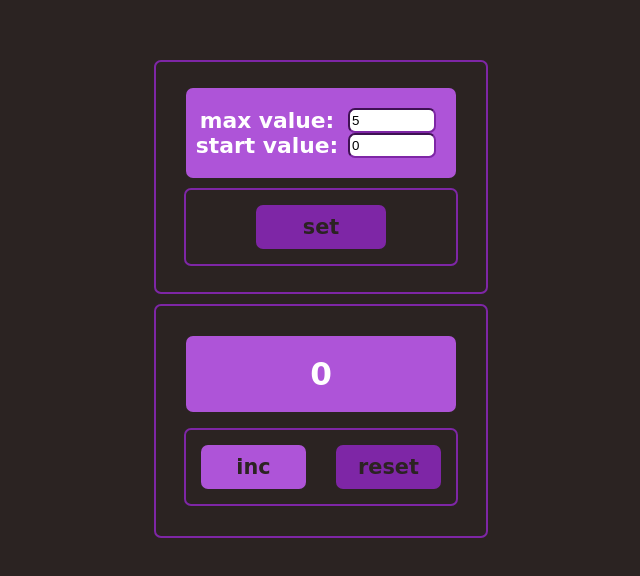
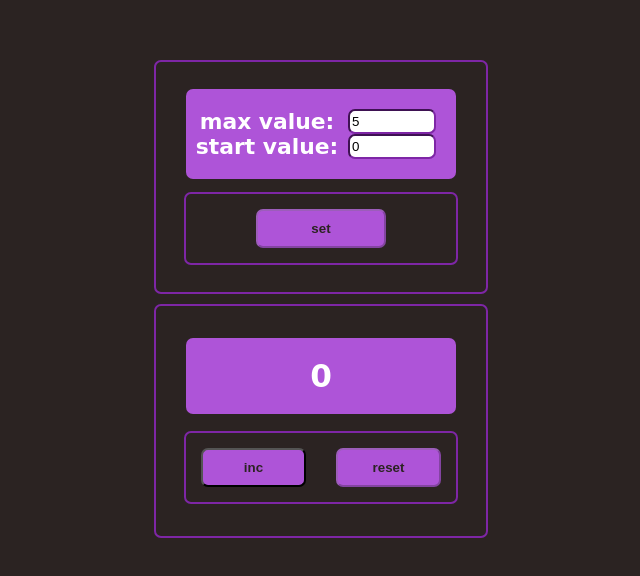
Before and after one commit to anksuunamun/counter-monday-ts, a React (Create React App) app: page / in a window 1280 px wide. Shown: the part 190-766 px from the top of the page, without its empty margins (286-926 px from the left). Built offline with nearby package versions, Linux system fonts and the light colour scheme.

Commit message:
refactor: remove unused parameters and add button instead div

```diff
--- a/src/Button/Button.tsx
+++ b/src/Button/Button.tsx
@@ -3,18 +3,17 @@ import styles from './Button.module.css';
 
 type ButtonPropsType = {
     title: string
-    counterValue: number
-    setCounterValue: (value: number) => void
     disabled: boolean
     onClickHandler: () => void
 }
 
 function Button(props: ButtonPropsType) {
     return (
-        <div onClick={props.onClickHandler}
-             className={`${styles.button} ${props.disabled ? styles.buttonDisabled : ''}`}>
+        <button onClick={props.onClickHandler}
+                disabled={props.disabled}
+                className={styles.button}>
             {props.title}
-        </div>
+        </button>
     )
 }
 
--- a/src/CounterSettings/CounterWithSettings.tsx
+++ b/src/CounterSettings/CounterWithSettings.tsx
@@ -1,5 +1,5 @@
 import React, {useEffect, useState} from 'react';
-import styles from './CounterSettings.module.css';
+import styles from './CounterWithSettings.module.css';
 import Display from '../Display/Display';
 import Button from '../Button/Button';
 
@@ -61,7 +61,6 @@ function CounterWithSettings(props: CounterWithSettingsPropsType) {
         }
         setStartValue(startValue)
     }
-    //Moved from Counter.tsx
     const onIncClickHandler = () => {
         if (props.counterValue < props.maxValue) {
             props.setCounterValue(props.counterValue + 1)
@@ -91,18 +90,13 @@ function CounterWithSettings(props: CounterWithSettingsPropsType) {
             <div className={styles.buttonWrapper}>
                 {props.isSetModeDisplay
                     ? <Button title={'set'}
-                              counterValue={props.counterValue}
-                              setCounterValue={props.setCounterValue}
                               disabled={!props.isSetMode || props.error}
                               onClickHandler={onSetClickHandler}/>
-                    : <><Button title={'inc'}
-                                counterValue={props.counterValue}
-                                setCounterValue={props.setCounterValue}
+                    : <>
+                        <Button title={'inc'}
                                 disabled={props.counterValue === props.maxValue}
                                 onClickHandler={onIncClickHandler}/>
                         <Button title={'reset'}
-                                counterValue={props.counterValue}
-                                setCounterValue={props.setCounterValue}
                                 disabled={props.counterValue === props.startValue}
                                 onClickHandler={onResetClickHandler}/>
                     </>
```
Also changed, not shown: src/CounterSettings/CounterWithSettings.module.css (renamed from src/CounterSettings/CounterSettings.module.css), 1 other file (tests, documents, lock files or other folders).
